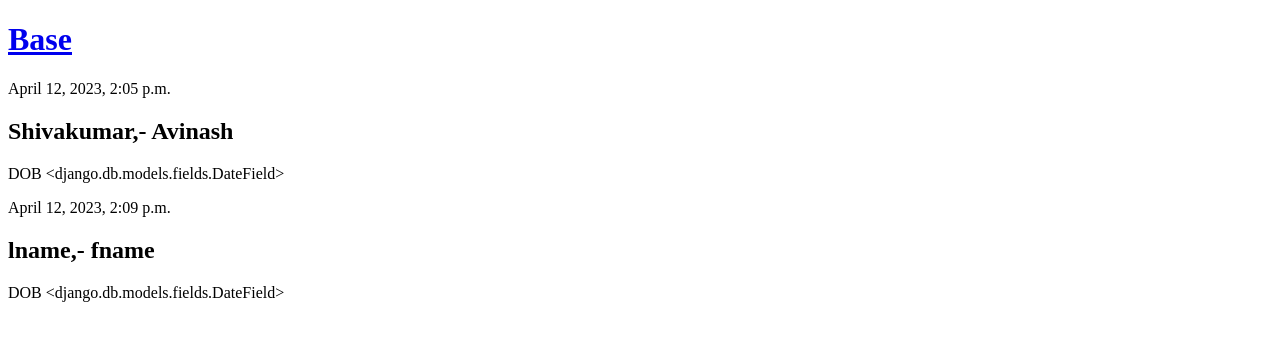
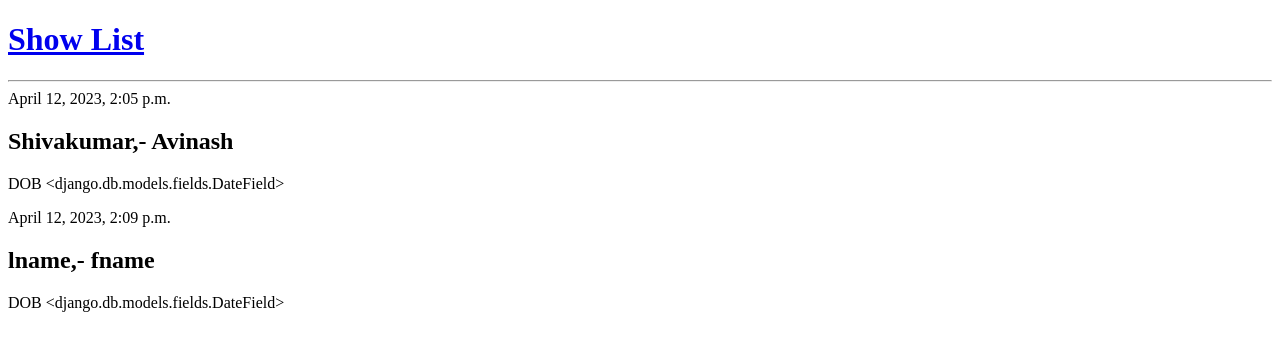
Before and after one commit to JaishreeOU/jralumni, a Django app: page / in a window 1280 px wide. Shown: the top 351 px of the page. Run offline with Django 3.2, Linux system fonts and the light colour scheme; data comes from the database, SQL or seed files in the repository.

Commit message:
jralumniproject0412 original main

```diff
--- a/jralumniarchive/templates/viewshtmls/base.html
+++ b/jralumniarchive/templates/viewshtmls/base.html
@@ -7,7 +7,7 @@
     <body>
         <header class="page-header">
           <div class="container">
-              <h1><a href="/">Base</a></h1>
+              <h1><a href="/">Show List</a></h1><hr>
           </div>
         </header>
         <main class="container">
```
